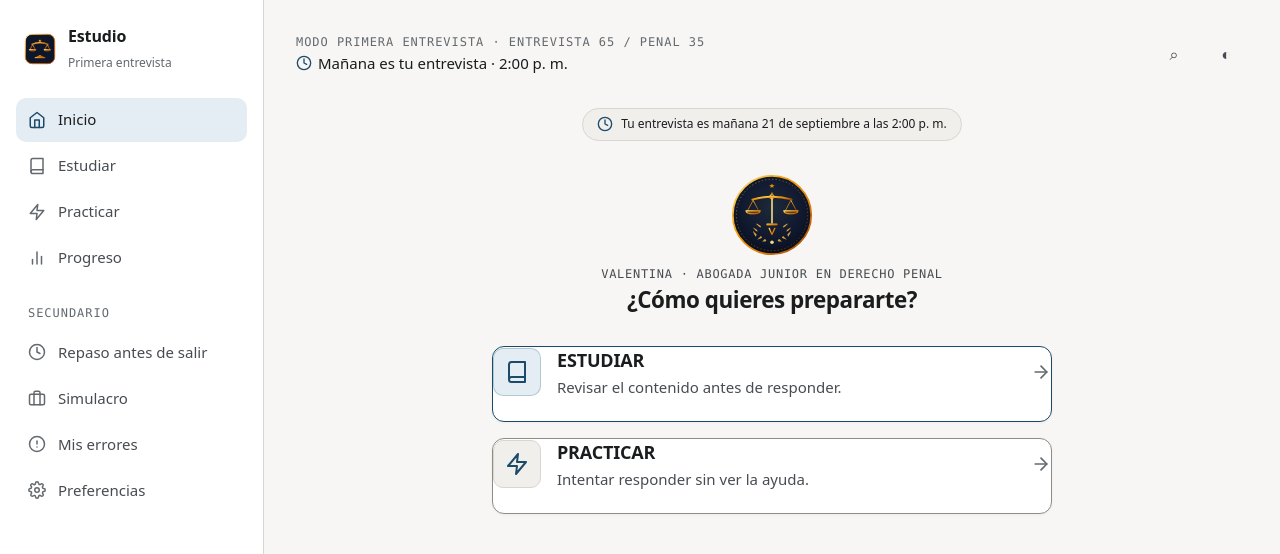
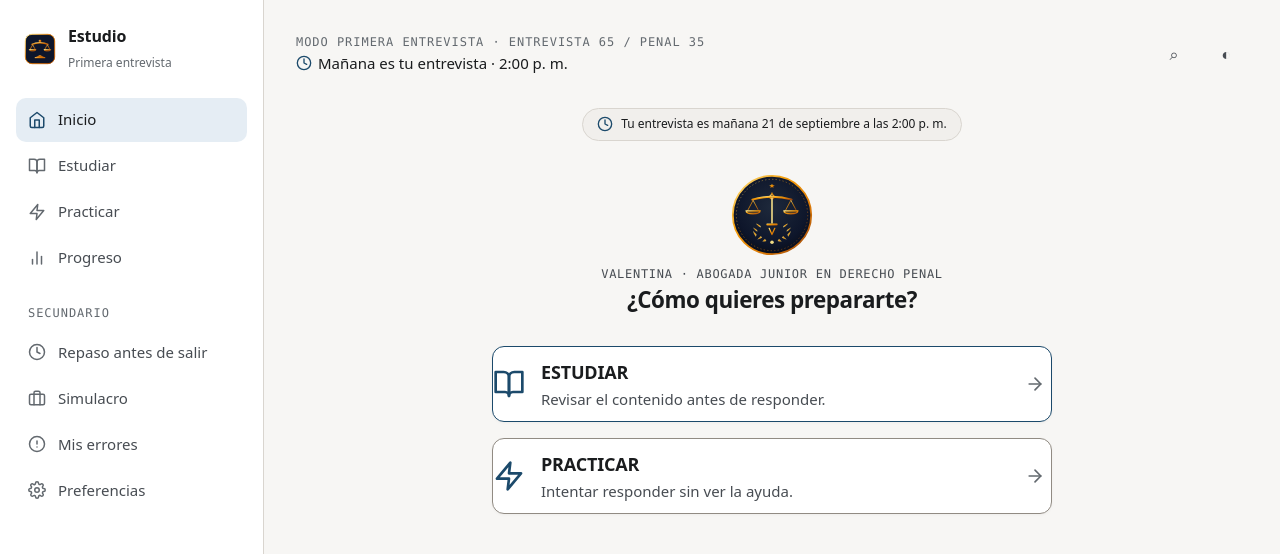
Before and after one commit to EdgarLopez95/estudio-entrevista-penal, a React (Vite) app: page /sesion in a window 1280 px wide. Shown: the top 554 px of the page. Built offline with nearby package versions, Linux system fonts and the light colour scheme.

Commit message:
style: remove inner icon box border and use open book SVG for seamless card design

```diff
--- a/src/components/icons.tsx
+++ b/src/components/icons.tsx
@@ -16,8 +16,8 @@ export function IconHome({ size = 20, className = '', color = 'currentColor' }:
 export function IconBook({ size = 20, className = '', color = 'currentColor' }: IconProps) {
   return (
     <svg width={size} height={size} viewBox="0 0 24 24" fill="none" stroke={color} strokeWidth="2" strokeLinecap="round" strokeLinejoin="round" className={className} aria-hidden="true">
-      <path d="M4 19.5A2.5 2.5 0 0 1 6.5 17H20" />
-      <path d="M6.5 2H20v20H6.5A2.5 2.5 0 0 1 4 19.5v-15A2.5 2.5 0 0 1 6.5 2z" />
+      <path d="M2 3h6a4 4 0 0 1 4 4v14a3 3 0 0 0-3-3H2z" />
+      <path d="M22 3h-6a4 4 0 0 0-4 4v14a3 3 0 0 1 3-3h7z" />
     </svg>
   );
 }
--- a/src/features/home/FlowSelectorScreen.tsx
+++ b/src/features/home/FlowSelectorScreen.tsx
@@ -51,7 +51,7 @@ export function FlowSelectorScreen({ mode }: { mode: 'study' | 'practice' }) {
           >
             <div className="choice-card__row">
               <div className="choice-card__icon-box">
-                <IconInterview size={24} />
+                <IconInterview size={30} />
               </div>
               <div className="choice-card__body">
                 <div className="choice-card__header">
@@ -74,7 +74,7 @@ export function FlowSelectorScreen({ mode }: { mode: 'study' | 'practice' }) {
           >
             <div className="choice-card__row">
               <div className="choice-card__icon-box">
-                <IconScales size={24} />
+                <IconScales size={30} />
               </div>
               <div className="choice-card__body">
                 <div className="choice-card__header">
@@ -125,7 +125,7 @@ export function FlowSelectorScreen({ mode }: { mode: 'study' | 'practice' }) {
         >
           <div className="choice-card__row">
             <div className="choice-card__icon-box">
-              <IconStar size={24} />
+              <IconStar size={28} />
             </div>
             <div className="choice-card__body">
               <div className="choice-card__header">
@@ -149,7 +149,7 @@ export function FlowSelectorScreen({ mode }: { mode: 'study' | 'practice' }) {
         >
           <div className="choice-card__row">
             <div className="choice-card__icon-box">
-              <IconLayers size={24} />
+              <IconLayers size={28} />
             </div>
             <div className="choice-card__body">
               <div className="choice-card__header">
@@ -172,7 +172,7 @@ export function FlowSelectorScreen({ mode }: { mode: 'study' | 'practice' }) {
         >
           <div className="choice-card__row">
             <div className="choice-card__icon-box">
-              <IconSparkles size={24} />
+              <IconSparkles size={28} />
             </div>
             <div className="choice-card__body">
               <div className="choice-card__header">
--- a/src/features/home/HomeScreen.tsx
+++ b/src/features/home/HomeScreen.tsx
@@ -60,7 +60,7 @@ export function HomeScreen() {
         >
           <div className="choice-card__row">
             <div className="choice-card__icon-box">
-              <IconBook size={24} />
+              <IconBook size={32} />
             </div>
             <div className="choice-card__body">
               <div className="choice-card__header">
@@ -83,7 +83,7 @@ export function HomeScreen() {
         >
           <div className="choice-card__row">
             <div className="choice-card__icon-box">
-              <IconBolt size={24} />
+              <IconBolt size={32} />
             </div>
             <div className="choice-card__body">
               <div className="choice-card__header">
--- a/src/styles/components.css
+++ b/src/styles/components.css
@@ -1135,11 +1135,9 @@ details.disclosure > summary::marker {
 
 .choice-card {
   display: flex;
-  flex-direction: column;
-  align-items: flex-start;
-  text-align: left;
+  align-items: center;
   width: 100%;
-  padding: var(--space-4) var(--space-5);
+  padding: var(--space-5);
   background: var(--surface-1);
   border: 1px solid var(--outline-strong);
   border-radius: var(--radius-card);
@@ -1158,12 +1156,13 @@ details.disclosure > summary::marker {
 .choice-card:hover {
   background: var(--surface-2);
   border-color: var(--primary);
-  box-shadow: 0 4px 12px rgba(0, 0, 0, 0.06);
+  box-shadow: 0 4px 14px rgba(0, 0, 0, 0.08);
+  transform: translateY(-1px);
 }
 
 .choice-card:active {
   background: var(--surface-3);
-  transform: scale(0.99);
+  transform: translateY(0);
 }
 
 .choice-card--primary {
@@ -1181,20 +1180,15 @@ details.disclosure > summary::marker {
   display: flex;
   align-items: center;
   justify-content: center;
-  width: 48px;
-  height: 48px;
   flex-shrink: 0;
-  border-radius: var(--radius-control);
-  background: var(--surface-2);
   color: var(--primary);
-  border: 1px solid var(--outline);
-  transition: background-color var(--duration-fast) var(--ease-out), color var(--duration-fast) var(--ease-out);
+  background: transparent;
+  border: none;
+  transition: transform var(--duration-fast) var(--ease-out);
 }
 
-.choice-card--primary .choice-card__icon-box {
-  background: var(--primary-soft);
-  color: var(--primary);
-  border-color: rgba(19, 93, 102, 0.25);
+.choice-card:hover .choice-card__icon-box {
+  transform: scale(1.12);
 }
 
 .choice-card__body {
@@ -1229,6 +1223,8 @@ details.disclosure > summary::marker {
   display: flex;
   align-items: center;
   justify-content: center;
+  width: 32px;
+  height: 32px;
   flex-shrink: 0;
   color: var(--text-muted);
   transition: transform var(--duration-fast) var(--ease-out), color var(--duration-fast) var(--ease-out);
```
